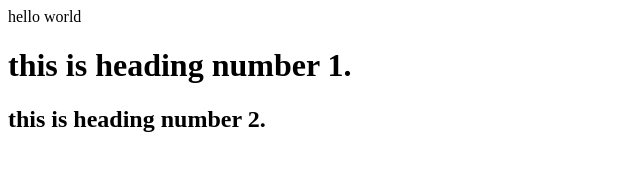
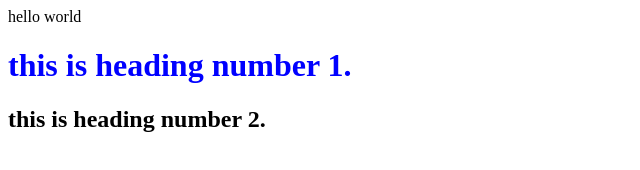
Before and after one commit to user2844/practise, a plain HTML site: page hello.html in a window 1280 px wide. Shown: the whole page, without its empty margins (0-640 px from the left). Drawn offline with Linux system fonts and the light colour scheme.

Commit message:
Update hello.html

```diff
--- a/hello.html
+++ b/hello.html
@@ -7,7 +7,7 @@
 </head>
 <body>
     hello world
-    <h1 color : blue;>this is heading number 1.</h1>
+    <h1 style="color : blue;">this is heading number 1.</h1>
     <h2>this is heading number 2.</h2>
 </body>
 </html>
```
